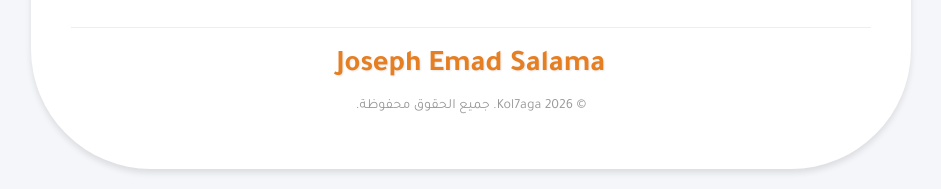
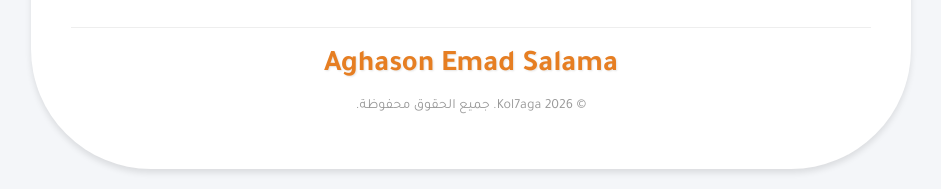
Before and after one commit to JosephEmad96/Kol7aga, a plain HTML site: page index.html in a window 1280 px wide. Shown: the part 932-1121 px from the top of the page, without its empty margins (169-1110 px from the left). Drawn offline with Linux system fonts and the light colour scheme.

Commit message:
Update owner name in footer

```diff
--- a/index.html
+++ b/index.html
@@ -326,7 +326,7 @@
         </div>
 
         <footer>
-            <h1 class="owner-name">Joseph Emad Salama</h1>
+            <h1 class="owner-name">Aghason Emad Salama</h1>
             <p class="copyright">&copy; 2026 Kol7aga. جميع الحقوق محفوظة.</p>
         </footer>
     </div>
```
